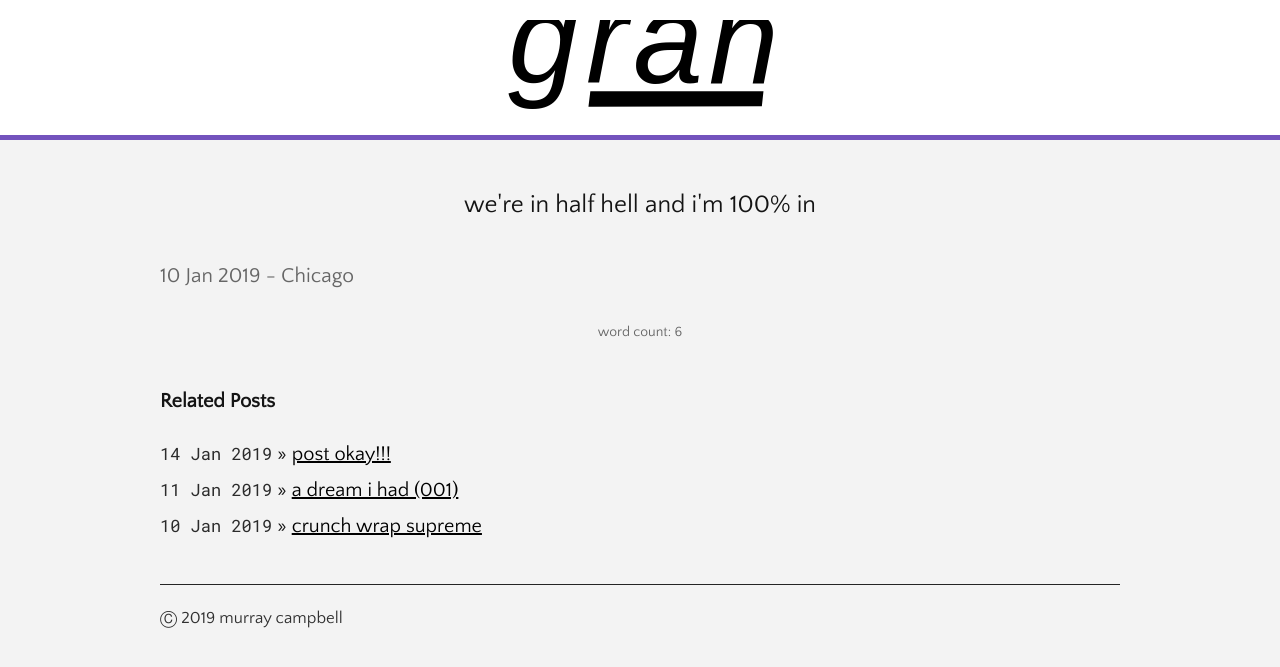
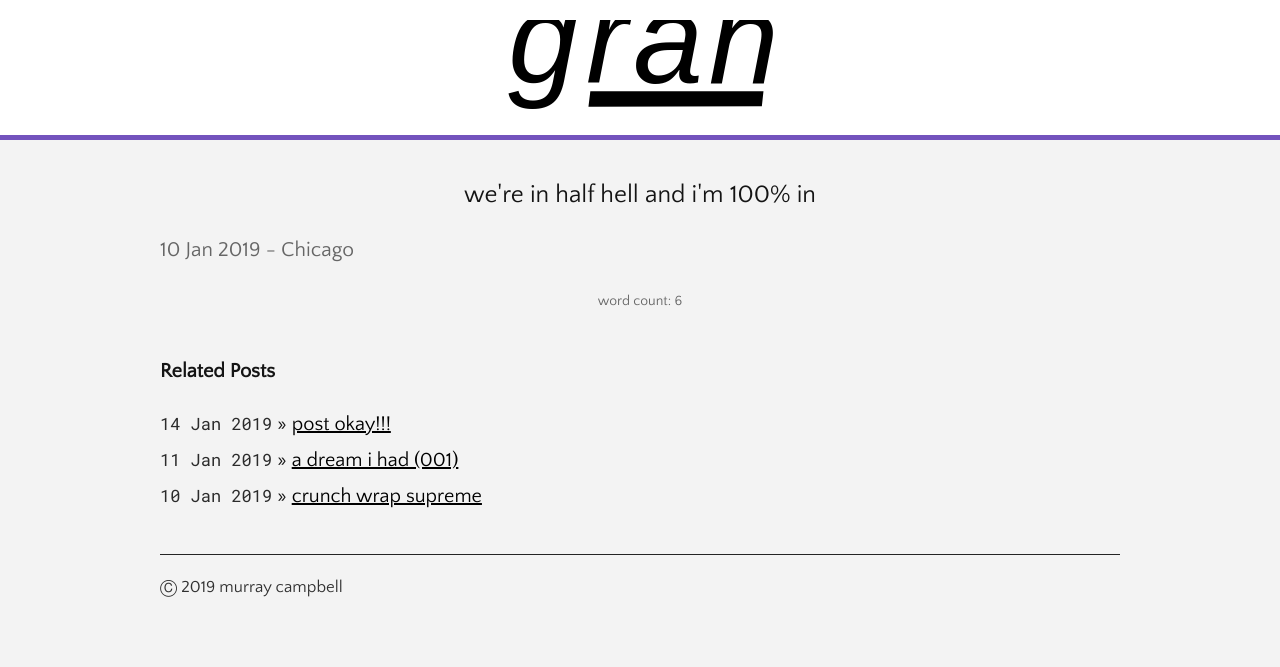
Before and after one commit to campmara/gran, a Jekyll site: the page built from _posts/2018-11-30-test.md, in a window 1280 px wide. Shown: the top 667 px of the page. Built offline with Jekyll 4.4.1, drawn with Linux system fonts in a browser that asks for light colours.

Commit message:
Update screen.css

```diff
--- a/assets/css/screen.css
+++ b/assets/css/screen.css
@@ -35,7 +35,6 @@
 p {
   margin: 1em 0;
   font-size: 105%;
-  line-height: 2.0;
 }
 
 a {
```
